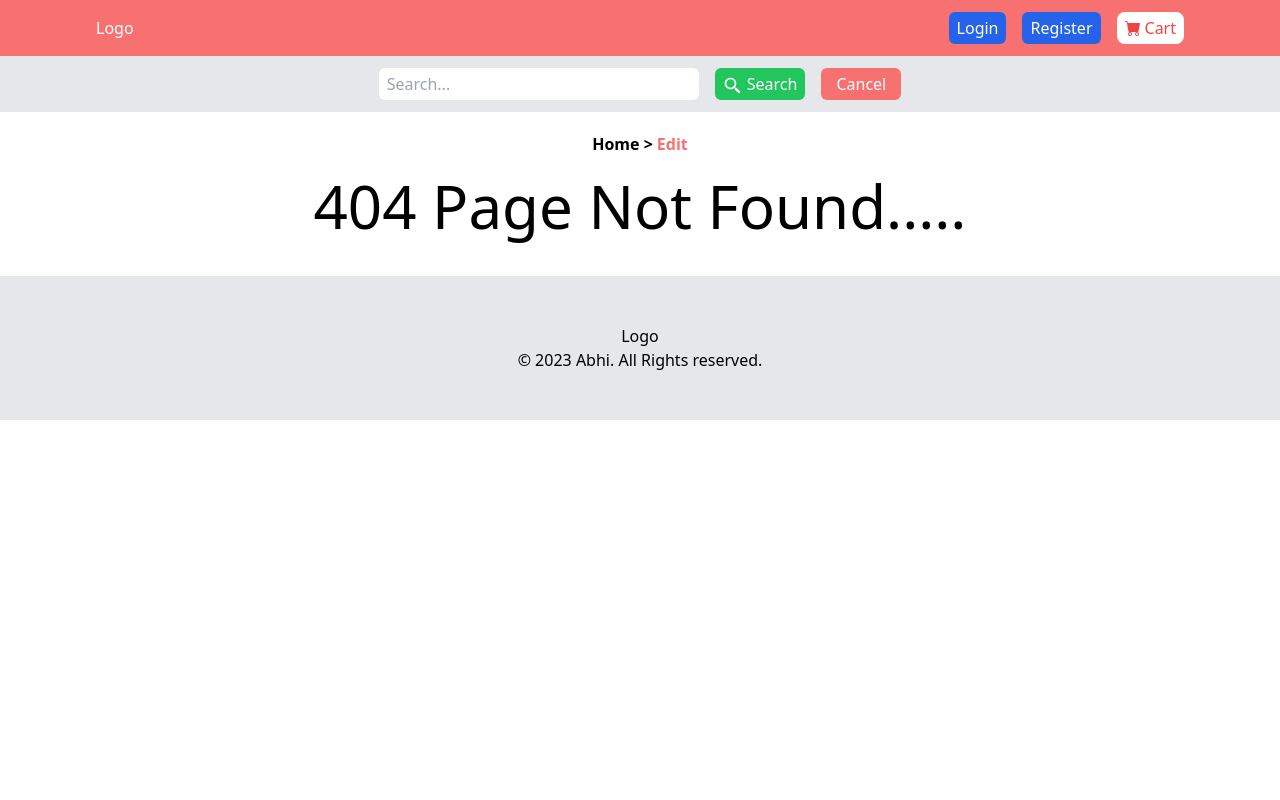
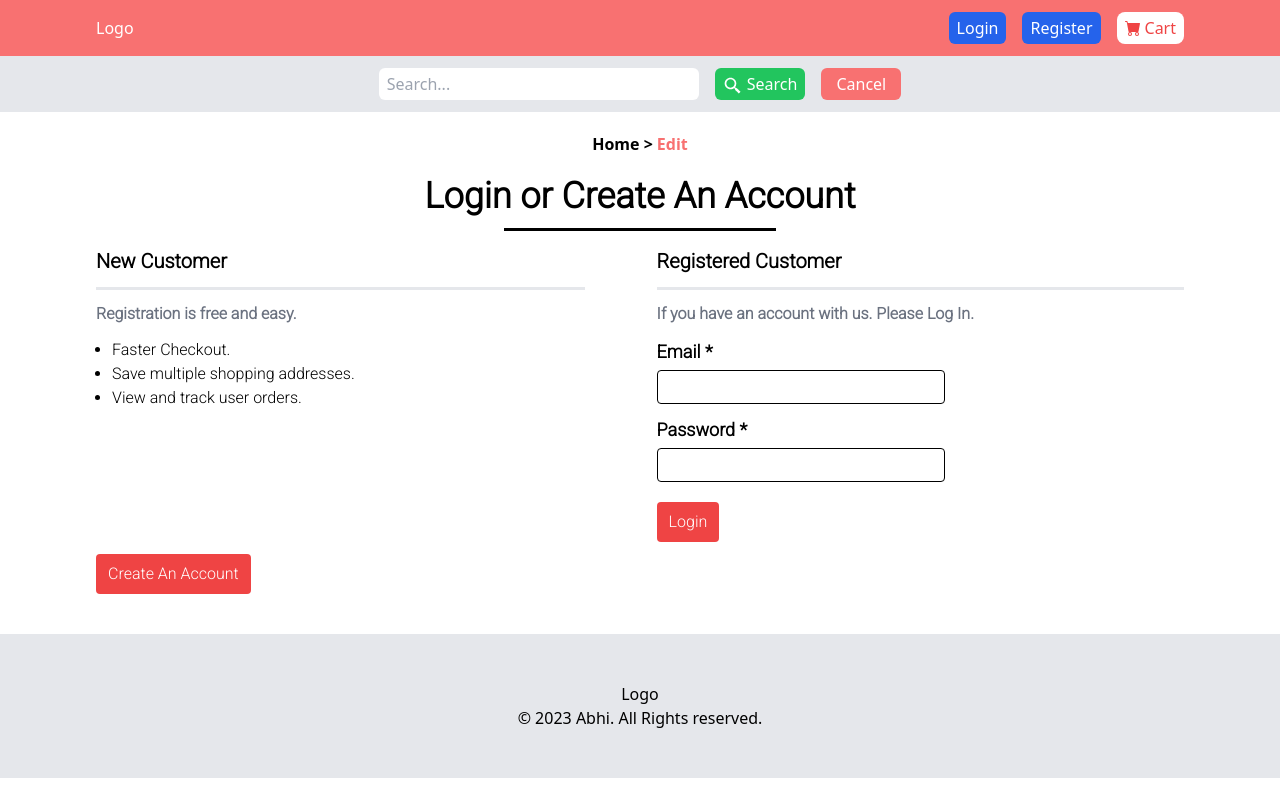
Before and after one commit to abhi02-tr/Book-selling-website, a React (Vite) app in the folder client/: page /edit in a window 1280 px wide. Before the commit this address had no page. Built offline with nearby package versions, Linux system fonts and the light colour scheme.

Commit message:
Login api and frontend complete

```diff
--- a/client/src/App.jsx
+++ b/client/src/App.jsx
@@ -3,14 +3,15 @@ import { Routes, Route, Link, useLocation } from "react-router-dom";
 import { ToastContainer, toast } from "react-toastify";
 import './App.css'
 
-import { Login, Register, PageNotFound, Product, Edit } from "./pages";
+import { Login, Register, PageNotFound, Product, Edit, Home } from "./pages";
 import { Footer, Header, Searchbar } from "./components";
-import { LoginContext } from "./contexts";
+import { LoginContext, UserContext } from "./contexts";
 
 function App() {
 
   const [path, setPath] = useState("Login");
   const [isLogin, setIslogin] = useState(false);
+  const [user, setUser] = useState({});
   const location = useLocation();
   const api_url = import.meta.env.VITE_url;
 
@@ -40,6 +41,10 @@ function App() {
         isLogin,
         setIslogin
       }} >
+        <UserContext.Provider value={{
+          user,
+          setUser
+        }} >
           <Header />
           <Searchbar />
           <div className="max-w-screen my-5 flex items-center justify-center gap-1">
@@ -47,22 +52,17 @@ function App() {
           </div>
           <div className="mb-10 px-24">
 
-          {!isLogin ? (
             <Routes>
-              <Route path="/" element={<Login />} />
+              <Route path="/" element={isLogin ? (<Home />) : (<Login />)} />
               <Route path='/register' element={<Register />} />
-              <Route path='/login' element={<Login />} />
+              <Route path='/login' element={isLogin ? (<Home />) : (<Login />)} />
+              <Route path="/product" element={isLogin ? (<Product />) : (<Login />)} />
+              <Route path="/edit" element={isLogin ? (<Edit />) : (<Login />)} />
               <Route path='*' element={<PageNotFound />} />
             </Routes>
-          ) : (
-            <Routes>
-              <Route path="/product" element={<Product />} />
-              <Route path="/edit" element={<Edit />} />
-              <Route path='*' element={<PageNotFound />} />
-            </Routes>
-          )}
 
           </div>
+        </UserContext.Provider>
       </LoginContext.Provider>
       <Footer />
     </>
--- /dev/null
+++ b/client/src/contexts/UserContext.js
@@ -0,0 +1,3 @@
+import { createContext } from "react";
+
+export const UserContext = createContext({});
--- a/client/src/contexts/index.js
+++ b/client/src/contexts/index.js
@@ -1 +1,2 @@
 export { LoginContext } from "./LoginContext.js";
+export { UserContext } from "./UserContext.js";
--- a/client/src/pages/Login.jsx
+++ b/client/src/pages/Login.jsx
@@ -1,14 +1,17 @@
 import { useState, useContext } from "react";
+import axios from "axios";
 import { Formik, Form, Field } from "formik";
 import * as Yup from "yup";
 import { useNavigate } from "react-router-dom";
 import { toast, ToastContainer } from "react-toastify";
 import 'react-toastify/dist/ReactToastify.css';
-import { LoginContext } from "../contexts";
+import { LoginContext, UserContext } from "../contexts";
 
 const Login = () => {
+    const api_url = import.meta.env.VITE_url;
     const navigate = useNavigate();
     const { isLogin, setIslogin } = useContext(LoginContext);
+    const {user, setUser} = useContext(UserContext);
     const [email, setEmail] = useState("");
     const [password, setPassword] = useState("");
 
@@ -24,11 +27,33 @@ const Login = () => {
             .matches(/[a-zA-Z]/, 'Password can only contain Latin letters.'),
     });
 
-    const handleLogin = (values) => {
+    const handleLogin = async (values) => {
         // alert(values.password);
-        setIslogin(true);
-        toast("Login Successfully...");
-        navigate("/product");
+        try {
+            const res = await axios.post(api_url + "/user/login", {
+                data: {
+                    ...values
+                }
+            });
+            // console.log(res);
+            if(res.data.error) {
+                toast(res.data.error, {
+                    type: "error",
+                })
+            }
+            else {
+                const userData = res.data.user[0];
+                setUser(userData);
+                toast(res.data.message);
+                setTimeout(()=>{
+                    setIslogin(true);
+                }, 3000);
+            }
+        } catch (err) {
+            toast(err, {
+                type: "warning",
+            });
+        }
 
     };
     return (
--- a/client/src/pages/Register.jsx
+++ b/client/src/pages/Register.jsx
@@ -34,6 +34,7 @@ export default function Register() {
                 }
             });
             const data = response.data;
+            console.log(data)
             toast("Registered Successfully..");
             navigate("/login");
         } catch (err) {
--- a/client/src/pages/index.jsx
+++ b/client/src/pages/index.jsx
@@ -3,3 +3,4 @@ export { default as Login } from "./Login.jsx";
 export { default as PageNotFound } from "./PageNotFound.jsx";
 export {default as Product} from "./Product.jsx";
 export {default as Edit} from "./Edit.jsx";
+export {default as Home} from "./Home.jsx";
```
Also changed, not shown: 2 other files (tests, documents, lock files or other folders). Lines whose indentation alone changed are shown as unchanged.
